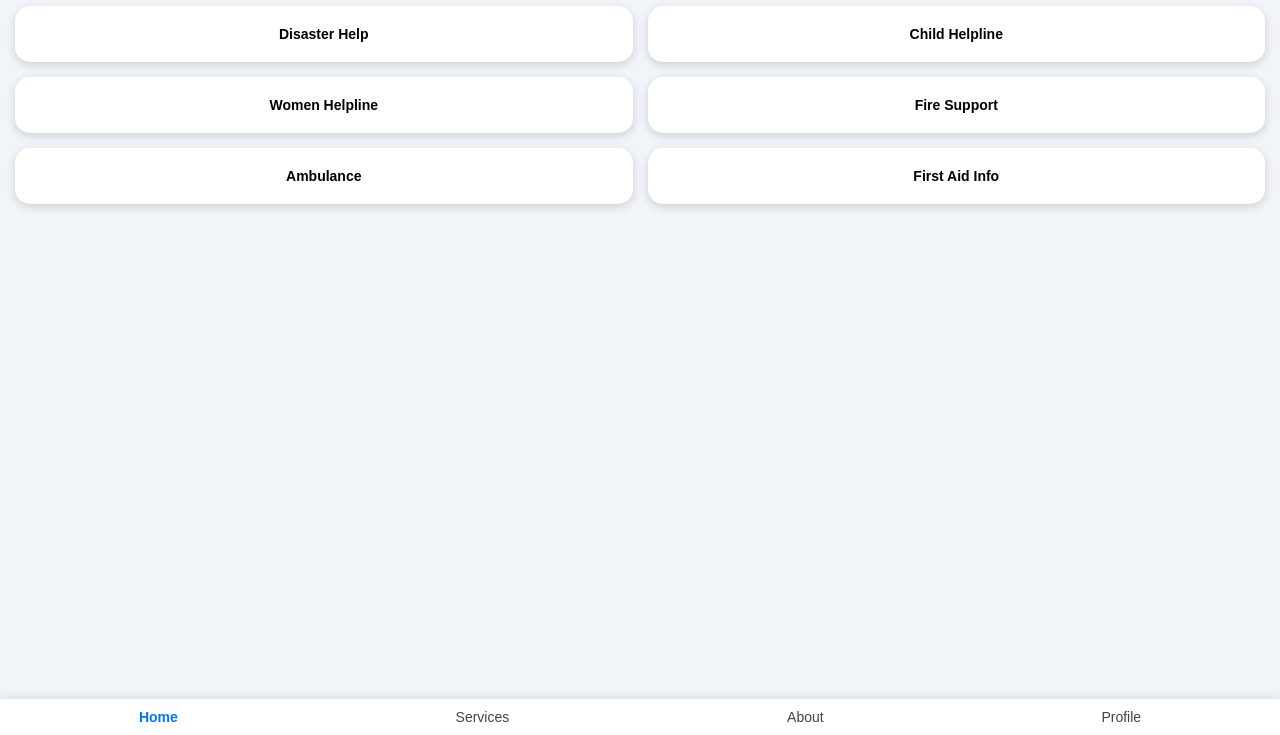
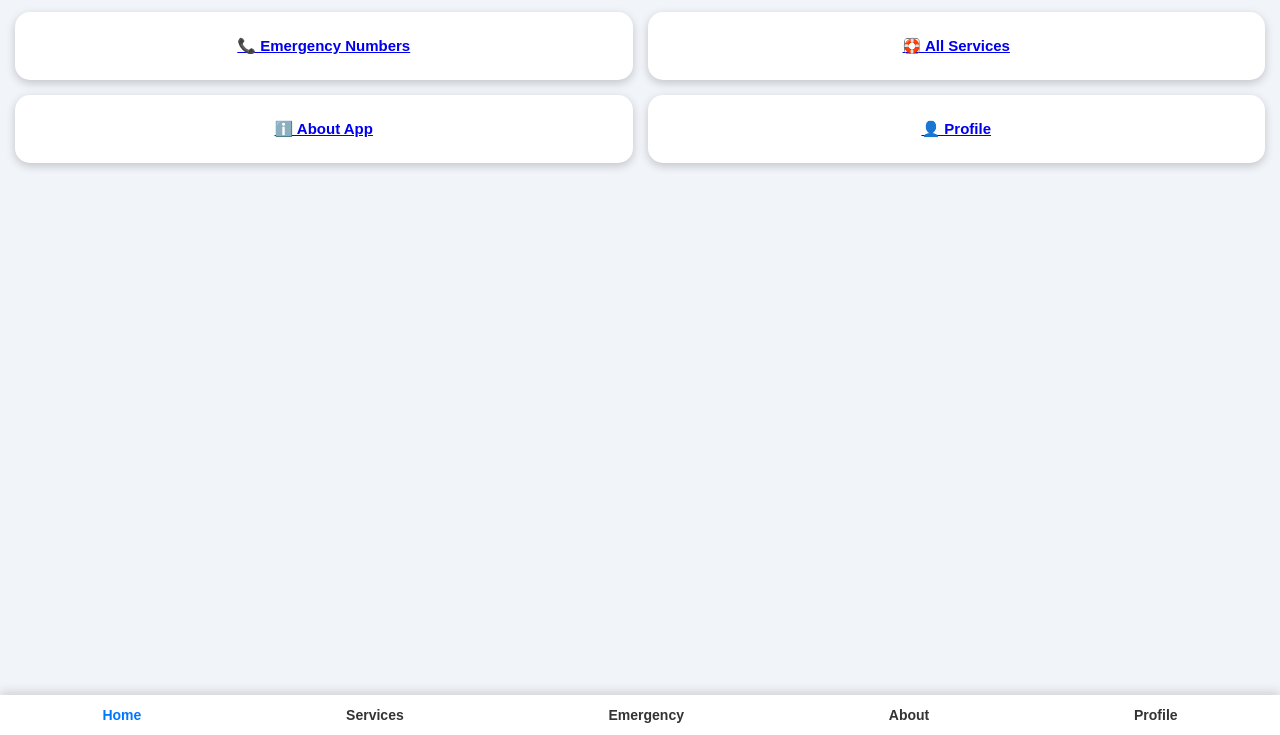
Before and after one commit to yog255992-del/Emergency, a plain HTML site: page index.html in a window 1280 px wide. Shown: the part 65-800 px from the top of the page. Drawn offline with Linux system fonts and the light colour scheme.

Commit message:
Refactor index.html for emergency services layout

```diff
--- a/index.html
+++ b/index.html
@@ -1,96 +1,77 @@
 <!DOCTYPE html>
-<html lang="en">
+<html>
 <head>
-    <meta charset="UTF-8">
-    <meta name="viewport" content="width=device-width, initial-scale=1.0">
-    <title>Help Center</title>
+    <title>Emergency - Home</title>
+    <meta name="viewport" content="width=device-width, initial-scale=1">
+    <style>
+        body { margin:0; font-family:Arial; background:#f1f4f9; }
 
-    <style>
-        body {
-            margin: 0;
-            font-family: Arial, sans-serif;
-            background: #f1f4f9;
+        .topbar {
+            background:#0077ff;
+            padding:18px;
+            color:white;
+            font-size:22px;
+            text-align:center;
+            font-weight:bold;
         }
 
-        /* Top Bar */
-        .topbar {
-            background: #0077ff;
-            padding: 15px;
-            color: white;
-            font-size: 22px;
-            font-weight: bold;
-            text-align: center;
-        }
-
-        /* Card Layout */
         .container {
-            padding: 15px;
-            display: grid;
-            grid-template-columns: repeat(2, 1fr);
-            gap: 15px;
+            padding:15px;
+            display:grid;
+            grid-template-columns:repeat(2, 1fr);
+            gap:15px;
         }
 
         .card {
-            background: white;
-            padding: 20px;
-            border-radius: 15px;
-            box-shadow: 0 3px 10px rgba(0,0,0,0.15);
-            text-align: center;
-            font-size: 14px;
-            font-weight: bold;
-            transition: 0.3s;
+            background:white;
+            padding:25px;
+            border-radius:15px;
+            box-shadow:0 3px 10px rgba(0,0,0,0.2);
+            text-align:center;
+            font-size:15px;
+            font-weight:bold;
         }
 
-        .card:hover {
-            transform: scale(1.05);
+        .nav {
+            position:fixed;
+            bottom:0; left:0; right:0;
+            background:white;
+            display:flex;
+            justify-content:space-around;
+            padding:12px 0;
+            box-shadow:0 -3px 10px rgba(0,0,0,0.15);
         }
 
-        /* Bottom Navigation Bar */
-        .navbar {
-            position: fixed;
-            bottom: 0;
-            left: 0;
-            right: 0;
-            background: white;
-            padding: 10px 0;
-            display: flex;
-            justify-content: space-around;
-            box-shadow: 0 -2px 10px rgba(0,0,0,0.1);
+        .nav a {
+            color:#333;
+            text-decoration:none;
+            font-size:14px;
+            font-weight:bold;
         }
 
-        .nav-item {
-            text-align: center;
-            font-size: 14px;
-            color: #444;
-        }
-
-        .nav-item.active {
-            color: #0077ff;
-            font-weight: bold;
+        .nav .active {
+            color:#0077ff;
         }
     </style>
 </head>
 <body>
 
-    <div class="topbar">Help Center</div>
+<div class="topbar">Emergency</div>
 
-    <div class="container">
-        <div class="card">Disaster Help</div>
-        <div class="card">Child Helpline</div>
-        <div class="card">Women Helpline</div>
-        <div class="card">Fire Support</div>
-        <div class="card">Ambulance</div>
-        <div class="card">First Aid Info</div>
-    </div>
+<div class="container">
+    <a class="card" href="emergency.html">📞 Emergency Numbers</a>
+    <a class="card" href="services.html">🛟 All Services</a>
+    <a class="card" href="about.html">ℹ️ About App</a>
+    <a class="card" href="profile.html">👤 Profile</a>
+</div>
 
-    <div class="navbar">
-        <div class="nav-item active">Home</div>
-        <div class="nav-item">Services</div>
-        <div class="nav-item">About</div>
-        <div class="nav-item">Profile</div>
-    </div>
+<div class="nav">
+    <a class="active" href="index.html">Home</a>
+    <a href="services.html">Services</a>
+    <a href="emergency.html">Emergency</a>
+    <a href="about.html">About</a>
+    <a href="profile.html">Profile</a>
+</div>
 
 </body>
 </html>
-</body>
-</html>
```
